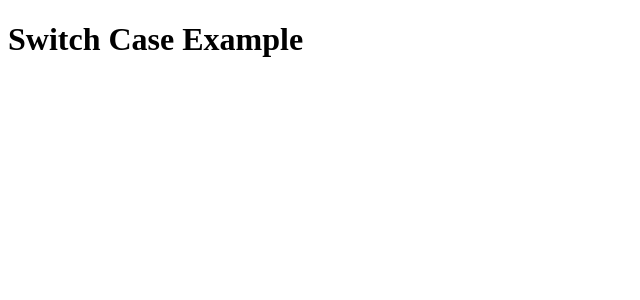
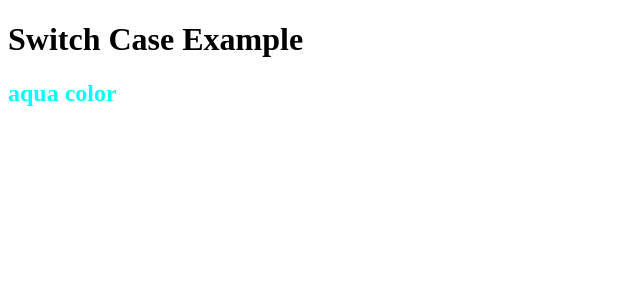
Before and after one commit to Akash-Traveller/Angular_Examples, an Angular app: page / in a window 1280 px wide. Shown: the top 300 px of the page, without its empty margins (0-640 px from the left). Built offline with nearby package versions, Linux system fonts and the light colour scheme.

Commit message:
switch case example

```diff
--- a/src/app/app.component.html
+++ b/src/app/app.component.html
@@ -1 +1,12 @@
 <h1>Switch Case Example</h1>
+<div [ngSwitch]="color">
+   <h2 style="color:aqua;" *ngSwitchCase="'aqua'">
+        aqua color
+   </h2>
+   <h2 style="color: rebeccapurple;" *ngSwitchCase="'red'">
+    rebecca color
+   </h2>
+   <h2 style="color: paleturquoise;" *ngSwitchCase="'red'">
+    pale color
+</h2>
+</div>
--- a/src/app/app.component.ts
+++ b/src/app/app.component.ts
@@ -9,6 +9,7 @@ export class AppComponent {
   title = 'angularpassdata';
   parentMessage : string | undefined;
   show= "blue";
+  color="aqua";
    constructor() { }
 
   ngOnInit() {
```
